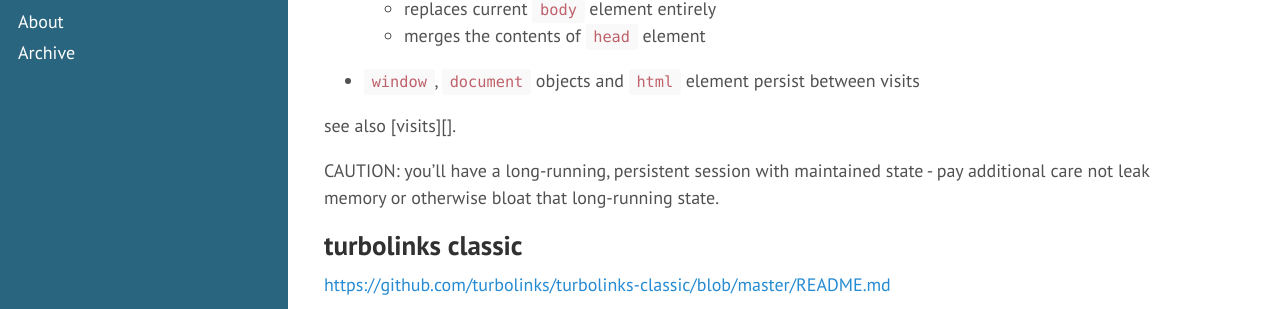
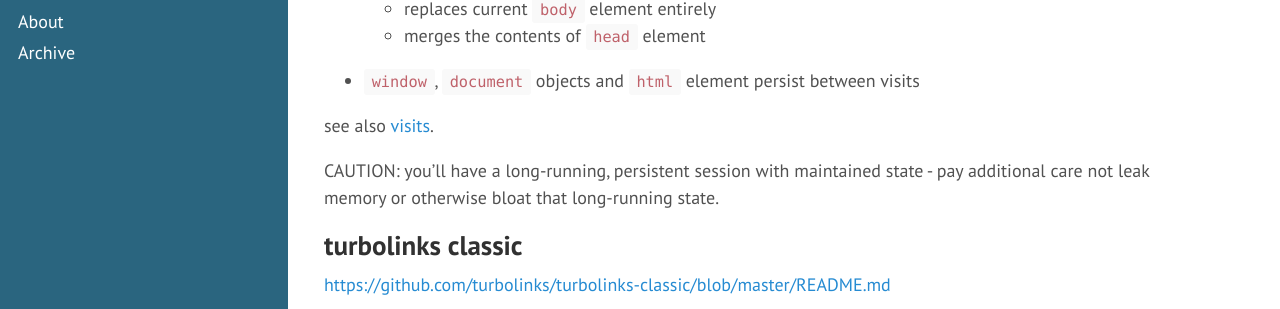
Before and after one commit to tap349/tap349.github.io, a Jekyll site: the page built from _posts/2016-03-20-rails-caching.md, in a window 1280 px wide and 900 px high, scrolled down 1469 px. Shown: the part 146-455 px from the top of the window. Built offline with Jekyll 4.4.1, drawn with Linux system fonts in a browser that asks for light colours.

Commit message:
update 2016-03-24_03:19:59

```diff
--- a/_posts/2016-03-20-rails-caching.md
+++ b/_posts/2016-03-20-rails-caching.md
@@ -57,7 +57,7 @@
   - merges the contents of `head` element
 - `window`, `document` objects and `html` element persist between visits
 
-see also [visits][].
+see also [visits]().
 
 CAUTION: you'll have a long-running, persistent session with maintained state -
 pay additional care not leak memory or otherwise bloat that long-running state.
```
